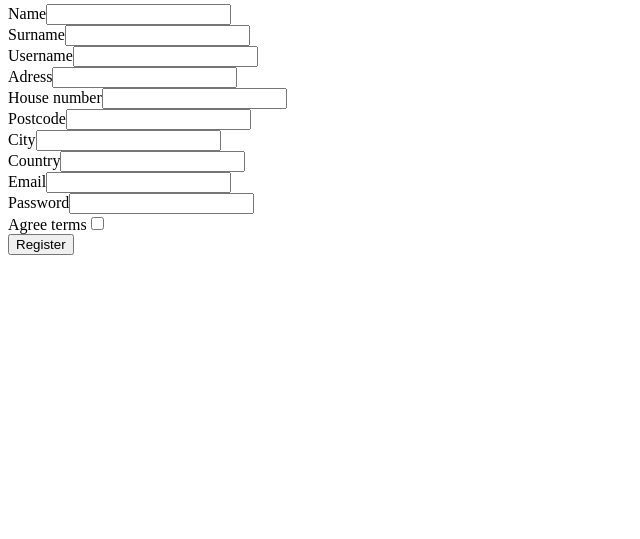
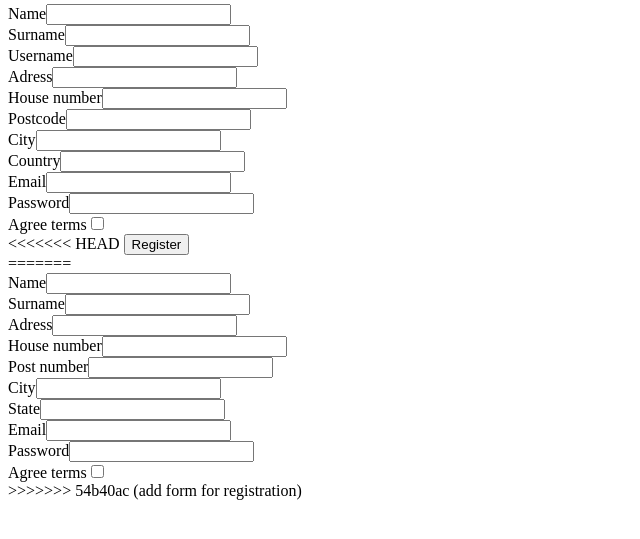
Before and after one commit to marija-mikic/mentor, a Symfony app: template templates/registration/register.html.twig in a window 1280 px wide. Shown: the part 138-677 px from the top of the page, without its empty margins (0-640 px from the left). Run offline with Twig, Linux system fonts and the light colour scheme; the template is opened without the code that fills it, so the values that code supplies are empty; form fields are guessed from the names that the template uses; some libraries are stand-ins or nearby versions.

Commit message:
add form for registration

```diff
--- a/templates/registration/register.html.twig
+++ b/templates/registration/register.html.twig
@@ -23,11 +23,27 @@
                     }) }}
                     {{ form_row(registrationForm.agreeTerms) }}
 
+<<<<<<< HEAD
                     <button type="submit" class="btn">Register</button>
                 {{ form_end(registrationForm) }}
 
             </div>
         </div>
     </div>
+=======
+    {{ form_start(registrationForm) }}
+        {{ form_row(registrationForm.name) }}
+        {{ form_row(registrationForm.surname) }}
+        {{ form_row(registrationForm.adress) }}
+        {{ form_row(registrationForm.house_number) }}
+        {{ form_row(registrationForm.post_number) }}
+        {{ form_row(registrationForm.city) }}
+        {{ form_row(registrationForm.state) }}
+        {{ form_row(registrationForm.email) }}
+        {{ form_row(registrationForm.plainPassword, {
+            label: 'Password'
+        }) }}
+        {{ form_row(registrationForm.agreeTerms) }}
+>>>>>>> 54b40ac (add form for registration)
 
 {% endblock %}
```
